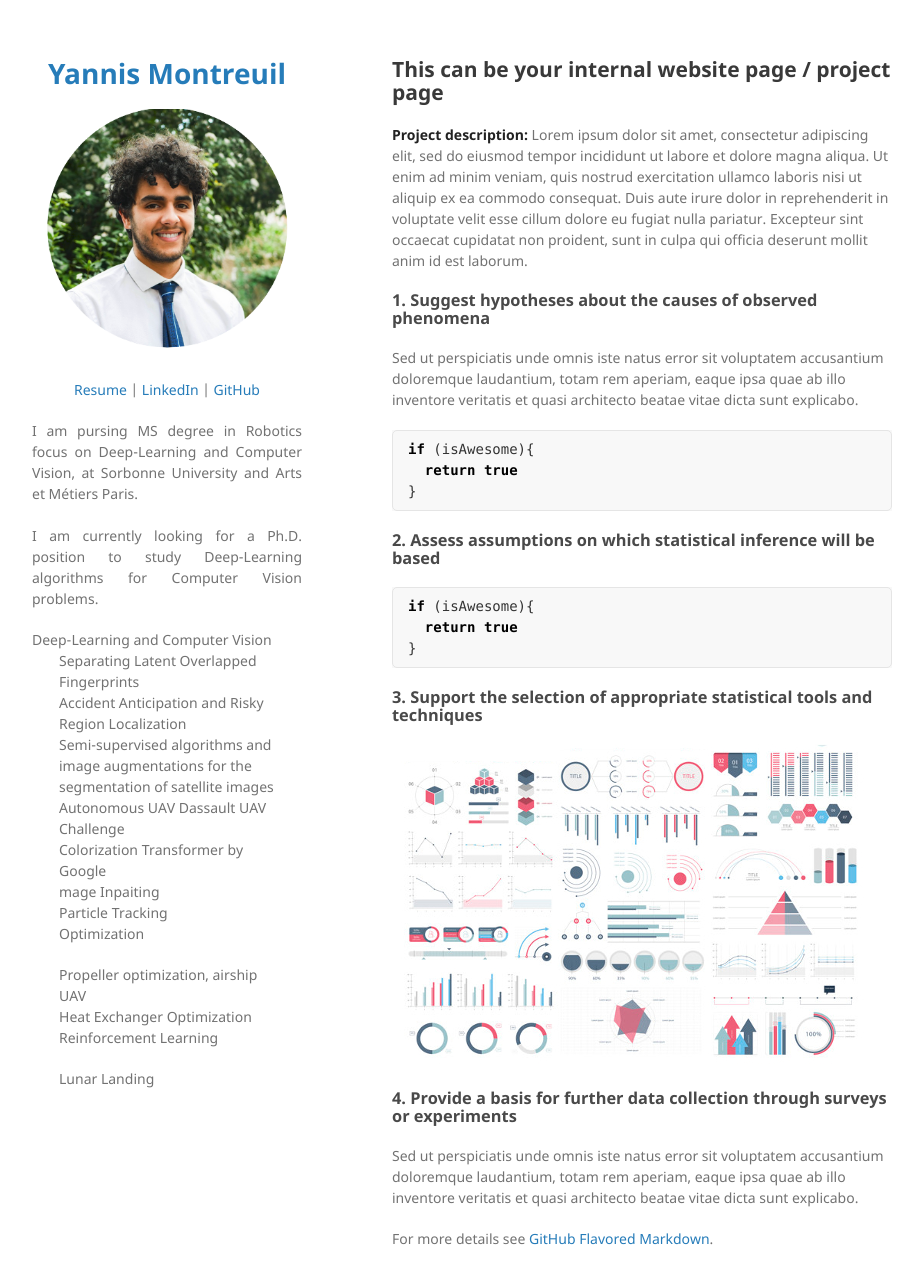
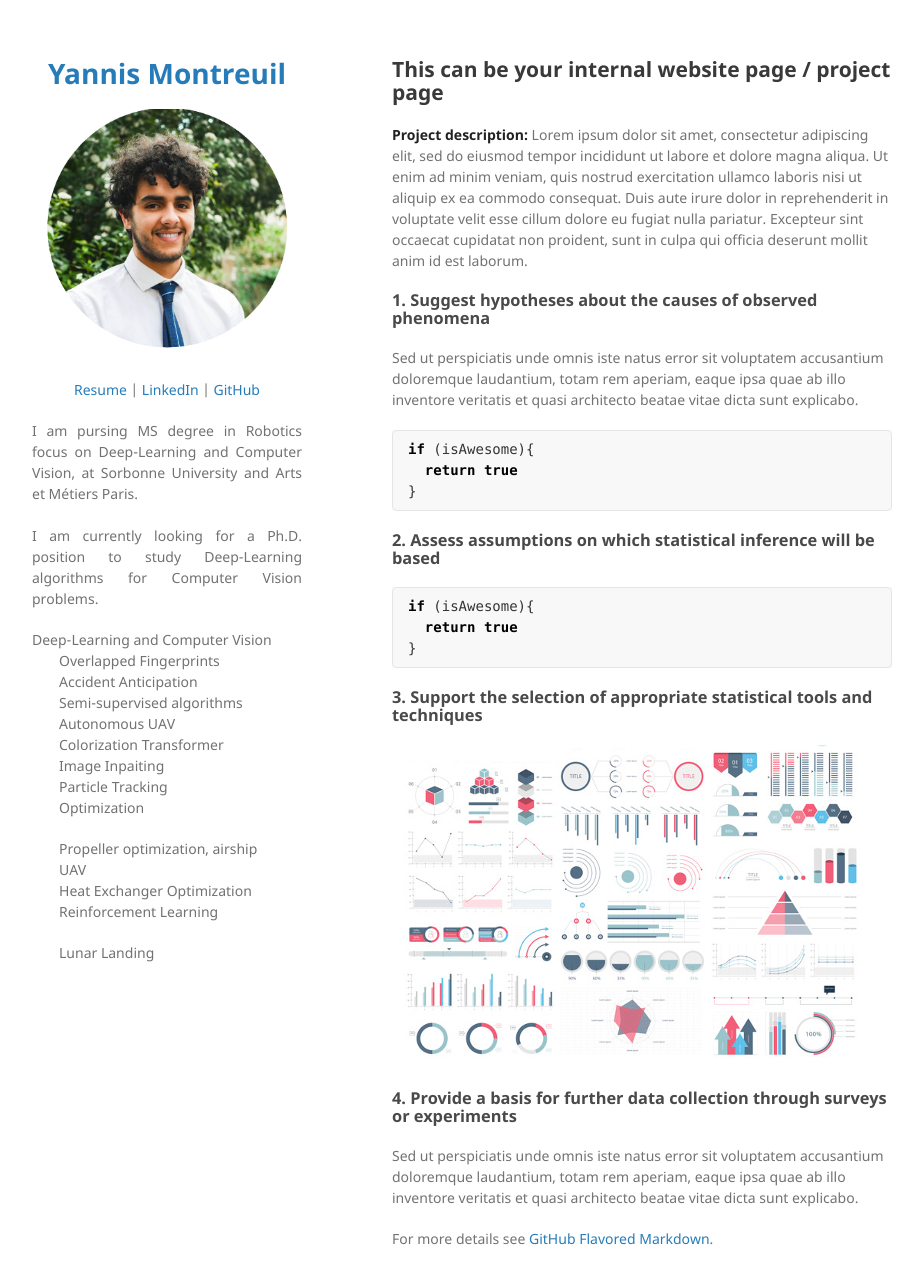
Before and after one commit to Yannis-98/yannis-98.github.io, a Jekyll site: the page built from sample_page.md, in a window 1280 px wide and 1319 px high. Shown: the top 1284 px of the window, without its empty margins (178-1101 px from the left). Built offline with Jekyll 4.4.1, drawn with Linux system fonts in a browser that asks for light colours; our own code applies the rules of GitHub Pages for plain Markdown files.

Commit message:
Update _config.yml

```diff
--- a/_config.yml
+++ b/_config.yml
@@ -16,12 +16,12 @@ description:
   I am currently looking for a Ph.D. position to study Deep-Learning algorithms for Computer Vision problems.
   </p>
   Deep-Learning and Computer Vision
-  <p style="margin-left:10%; margin-right:10%;">Separating Latent Overlapped Fingerprints<br>
-  Accident Anticipation and Risky Region Localization<br>
-  Semi-supervised algorithms and image augmentations for the segmentation of satellite images<br>
-  Autonomous UAV Dassault UAV Challenge<br>
-  Colorization Transformer by Google<br>
-  mage Inpaiting<br>
+  <p style="margin-left:10%; margin-right:10%;">Overlapped Fingerprints<br>
+  Accident Anticipation<br>
+  Semi-supervised algorithms<br>
+  Autonomous UAV<br>
+  Colorization Transformer <br>
+  Image Inpaiting<br>
   Particle Tracking<br>
   Optimization
   <p style="margin-left:10%; margin-right:10%;">Propeller optimization, airship UAV<br>
```
